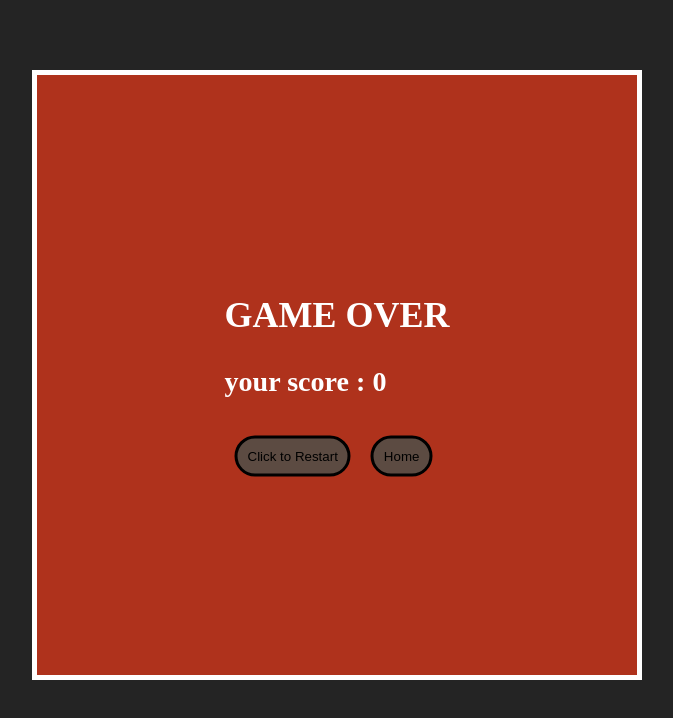
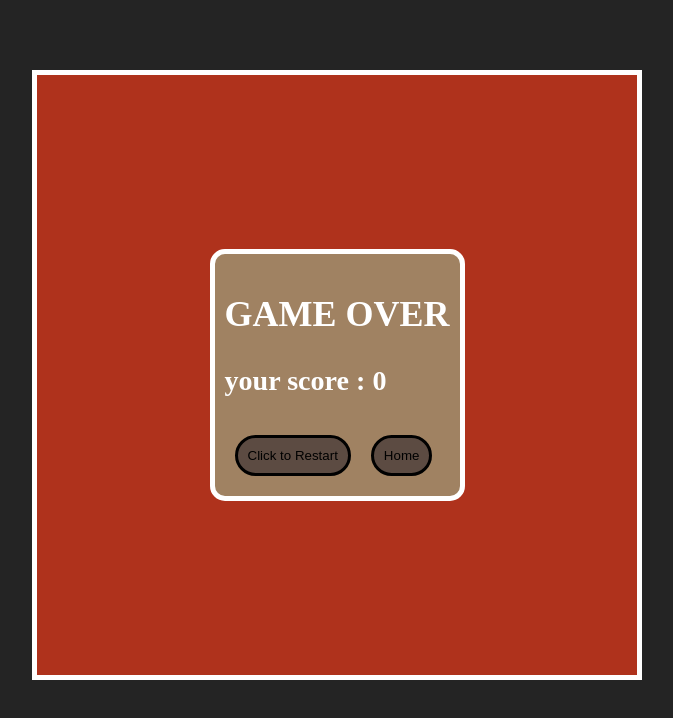
Before and after one commit to p-triz/progetto_tecnologie_internet, a React (Vite) app in the folder frontend/: page /FlappyBird in a window 1280 px wide. Shown: the top 718 px of the page, without its empty margins (303-976 px from the left). Built offline with nearby package versions, Linux system fonts and the light colour scheme.

Commit message:
ultimi ritocchi mancanti nel frontend

```diff
--- a/frontend/src/components/FlappyBird.css
+++ b/frontend/src/components/FlappyBird.css
@@ -18,11 +18,19 @@
     /* Tomato */
 }
 
+
+.messageContainer{
+    display: flex;
+    justify-content: center;
+    align-items: center;
+}
+
 .gameOverMessage {
-    position: absolute;
-    top: 50%;
-    left: 50%;
-    transform: translate(-50%, -50%);
+    align-items: center;
+    background-color: #a08262;
+    padding: 10px;
+    border: 5px solid white;
+    border-radius: 15px;
     font-size: 24px;
     font-weight: bold;
     color: white;
--- a/frontend/src/components/SecondPage.jsx
+++ b/frontend/src/components/SecondPage.jsx
@@ -6,7 +6,7 @@ import { Link } from 'react-router-dom';
 
 const SecondPage = ({username, setUsername}) => {
   const imageSrc1 = '/images/snake.png';
-  const imageSrc = ''
+  const imageSrc = '/images/flappy_bird.png'
   const description = 'Move your snake and let him eat apples';
   const description2 = 'Second Game';
   const gameOneName = 'Snake';
--- a/frontend/src/components/SnakeGame.css
+++ b/frontend/src/components/SnakeGame.css
@@ -19,6 +19,10 @@
   .menu{
     display: flex;
     flex-direction: column;
+    background-color: #9b7145;
+    padding: 10px;
+    border: 5px solid white;
+    border-radius: 15px;
   }
 
   .score{
@@ -40,7 +44,12 @@
     border-radius: 25px;
     padding: 10px;
     cursor: pointer;
-    transition: all 0.5s;
+    transition: all 0.3s;
+  }
+
+  button:hover{
+    padding: 15px;
+    background-color: #785f51;
   }
 
   .titleSnake{
```
Also changed, not shown: frontend/public/images/flappy_bird.png (added).
